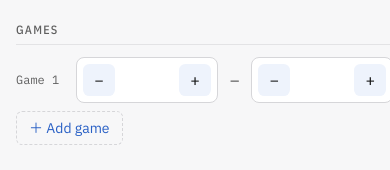
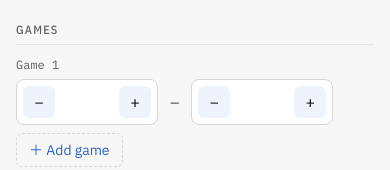
Before and after one commit to mahirmahbub-cyber/drive-table-tennis, a Next.js app: page /admin/matches/new in a window 390 px wide. Both pictures are taken after a click on the button "Full match". Shown: the part 329-499 px from the top of the page. Built offline with nearby package versions, Linux system fonts and the light colour scheme; no server answers; the database is empty.

Commit message:
fixed mobile full match logging view

```diff
--- a/components/match-log-form.tsx
+++ b/components/match-log-form.tsx
@@ -211,10 +211,23 @@ export function MatchLogForm({
           {mode === 'quick' ? 'Score' : 'Games'}
         </legend>
         {Array.from({ length: mode === 'quick' ? 1 : setCount }).map((_, i) => (
-          <div key={i} className="flex items-center gap-3">
+          <div key={i} className="space-y-1.5">
             {mode === 'full' && (
-              <span className="w-12 font-mono text-xs text-muted-foreground">Game {i + 1}</span>
+              <div className="flex items-center justify-between">
+                <span className="font-mono text-xs text-muted-foreground">Game {i + 1}</span>
+                {setCount > 1 && i === setCount - 1 && (
+                  <button
+                    type="button"
+                    aria-label={`remove game ${i + 1}`}
+                    onClick={() => setSetCount((c) => Math.max(1, c - 1))}
+                    className="shrink-0 px-1 text-muted-foreground hover:text-loss"
+                  >
+                    ×
+                  </button>
                 )}
+              </div>
+            )}
+            <div className="flex items-center gap-3">
               <Stepper
                 name={`set_${i}_a`}
                 ariaLabel={`game ${i + 1} player A`}
@@ -232,16 +245,7 @@ export function MatchLogForm({
                   setScores((s) => { const n = [...s]; n[i] = [n[i][0], v === '' ? '' : String(v)]; return n })
                 }
               />
-            {mode === 'full' && setCount > 1 && i === setCount - 1 && (
-              <button
-                type="button"
-                aria-label={`remove game ${i + 1}`}
-                onClick={() => setSetCount((c) => Math.max(1, c - 1))}
-                className="text-muted-foreground hover:text-loss"
-              >
-                ×
-              </button>
-            )}
+            </div>
           </div>
         ))}
         {mode === 'full' && setCount < 7 && (
--- a/components/stepper.tsx
+++ b/components/stepper.tsx
@@ -33,12 +33,12 @@ export function Stepper({
     update(clamp((typeof value === 'number' ? value : 0) + delta))
 
   return (
-    <div className="flex items-center gap-2 rounded-lg border border-input bg-card p-1.5">
+    <div className="flex min-w-0 items-center gap-2 rounded-lg border border-input bg-card p-1.5">
       <button
         type="button"
         aria-label={`decrease ${ariaLabel ?? name}`}
         onClick={() => step(-1)}
-        className="flex h-8 w-8 items-center justify-center rounded-md bg-secondary text-foreground transition-colors hover:bg-muted"
+        className="flex h-8 w-8 shrink-0 items-center justify-center rounded-md bg-secondary text-foreground transition-colors hover:bg-muted"
       >
         −
       </button>
@@ -55,13 +55,13 @@ export function Stepper({
           if (raw === '') return update('')
           update(clamp(Number(raw)))
         }}
-        className="w-12 bg-transparent text-center font-mono nums text-xl font-bold focus:outline-none"
+        className="w-12 min-w-0 bg-transparent text-center font-mono nums text-xl font-bold focus:outline-none"
       />
       <button
         type="button"
         aria-label={`increase ${ariaLabel ?? name}`}
         onClick={() => step(1)}
-        className="flex h-8 w-8 items-center justify-center rounded-md bg-secondary text-foreground transition-colors hover:bg-muted"
+        className="flex h-8 w-8 shrink-0 items-center justify-center rounded-md bg-secondary text-foreground transition-colors hover:bg-muted"
       >
         +
       </button>
```
Lines whose indentation alone changed are shown as unchanged.
